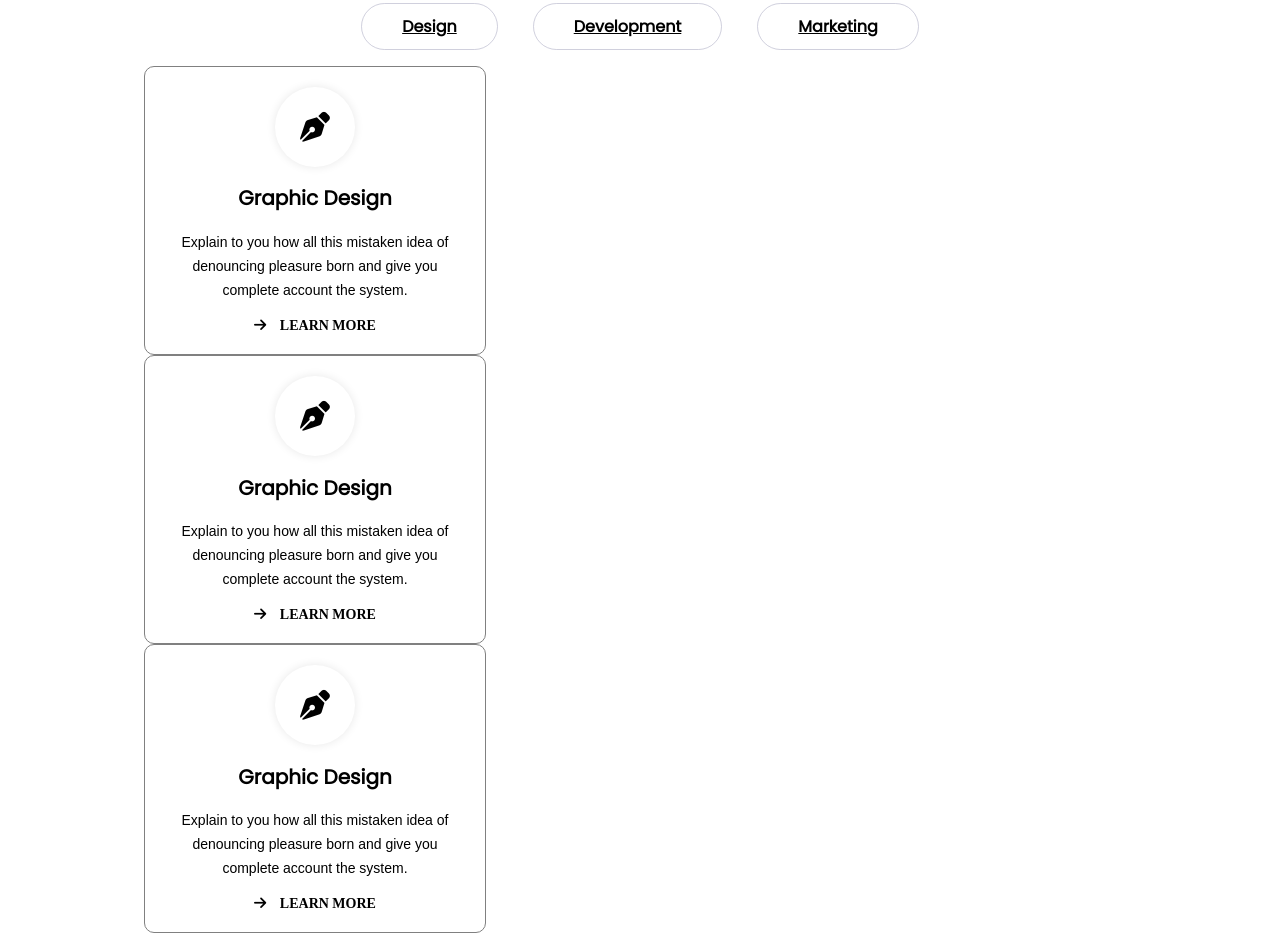
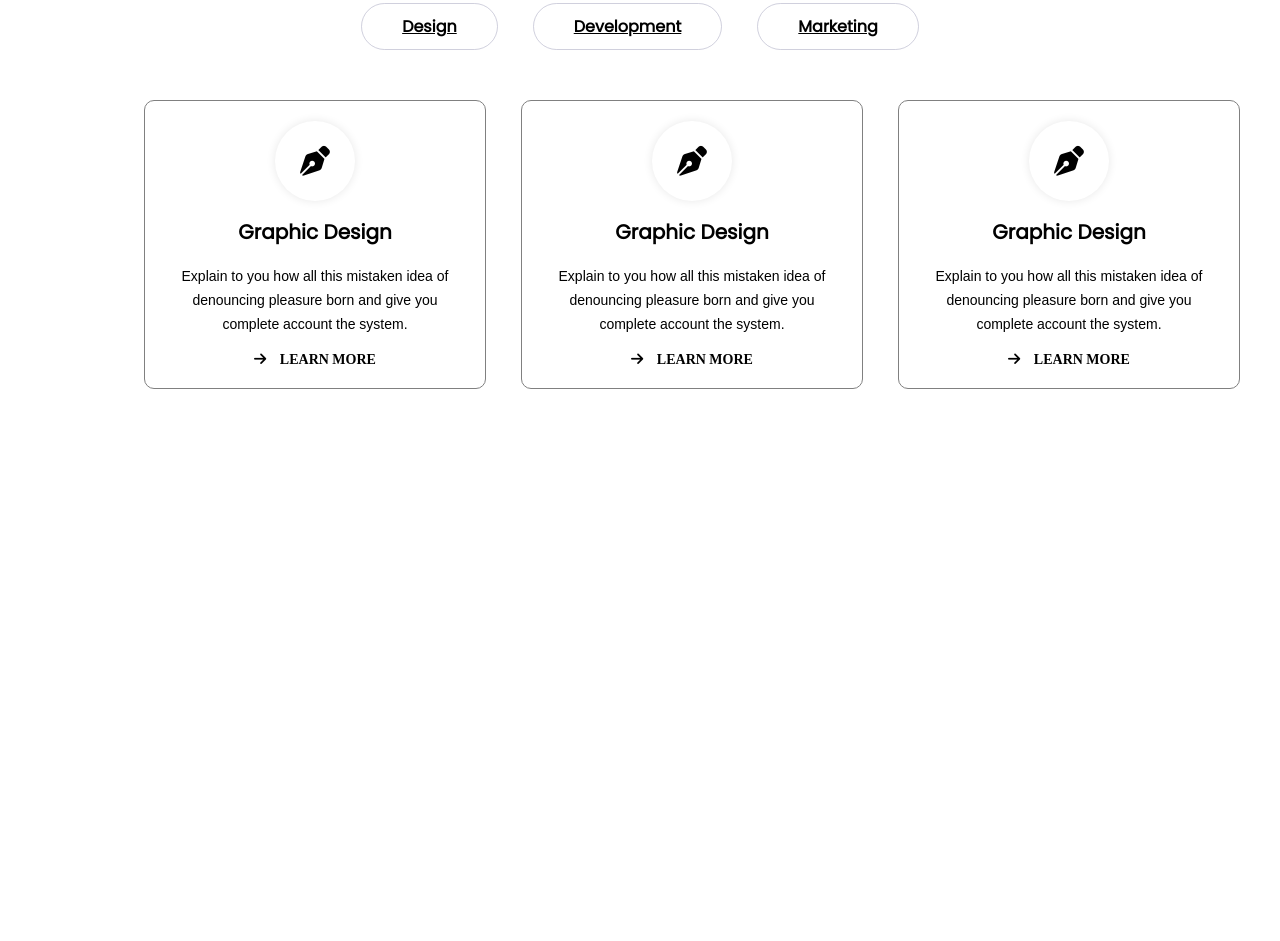
Before and after one commit to Habiba-007/full_portfolio, a plain HTML site: page index.html in a window 1280 px wide. Shown: the part 1251-2192 px from the top of the page. After the commit the page ends 1690 px from the top, so only its background shows below. Drawn offline with Linux system fonts and the light colour scheme.

Commit message:
problem solved

```diff
--- a/assets/styles/app.css
+++ b/assets/styles/app.css
@@ -451,6 +451,8 @@
     /* margin-top: 50px; */
     display: grid;
     grid-template-columns: repeat(3, 1fr);
+    gap: 35px;
+    margin: 50px 0px;
 }
 
 .card_list .single_card {
--- a/index.html
+++ b/index.html
@@ -181,9 +181,24 @@
                             learn more
                         </a>
                     </div>
-                </div>
-                <!-- 2nd card list  -->
-                <div class="card_list">
+                    <!-- 2nd part single card  -->
+                    <div class="single_card">
+                        <div class="icon_body">
+                            <i class="fa-solid fa-pen-nib"></i>
+                        </div>
+                        <h2>
+                            graphic design
+                        </h2>
+                        <p>
+                            Explain to you how all this mistaken idea of denouncing pleasure born and give you complete
+                            account the system.
+                        </p>
+                        <a href="javascript:void;">
+                            <i class="fa fa-arrow-right"></i>
+                            learn more
+                        </a>
+                    </div>
+                    <!-- 3rd part single card  -->
                     <div class="single_card">
                         <div class="icon_body">
                             <i class="fa-solid fa-pen-nib"></i>
@@ -201,25 +216,7 @@
                         </a>
                     </div>
                 </div>
-                <!-- 3rd card list  -->
-                <div class="card_list">
-                    <div class="single_card">
-                        <div class="icon_body">
-                            <i class="fa-solid fa-pen-nib"></i>
-                        </div>
-                        <h2>
-                            graphic design
-                        </h2>
-                        <p>
-                            Explain to you how all this mistaken idea of denouncing pleasure born and give you complete
-                            account the system.
-                        </p>
-                        <a href="javascript:void;">
-                            <i class="fa fa-arrow-right"></i>
-                            learn more
-                        </a>
-                    </div>
-                </div>
+
             </div>
         </div>
     </section>
```
